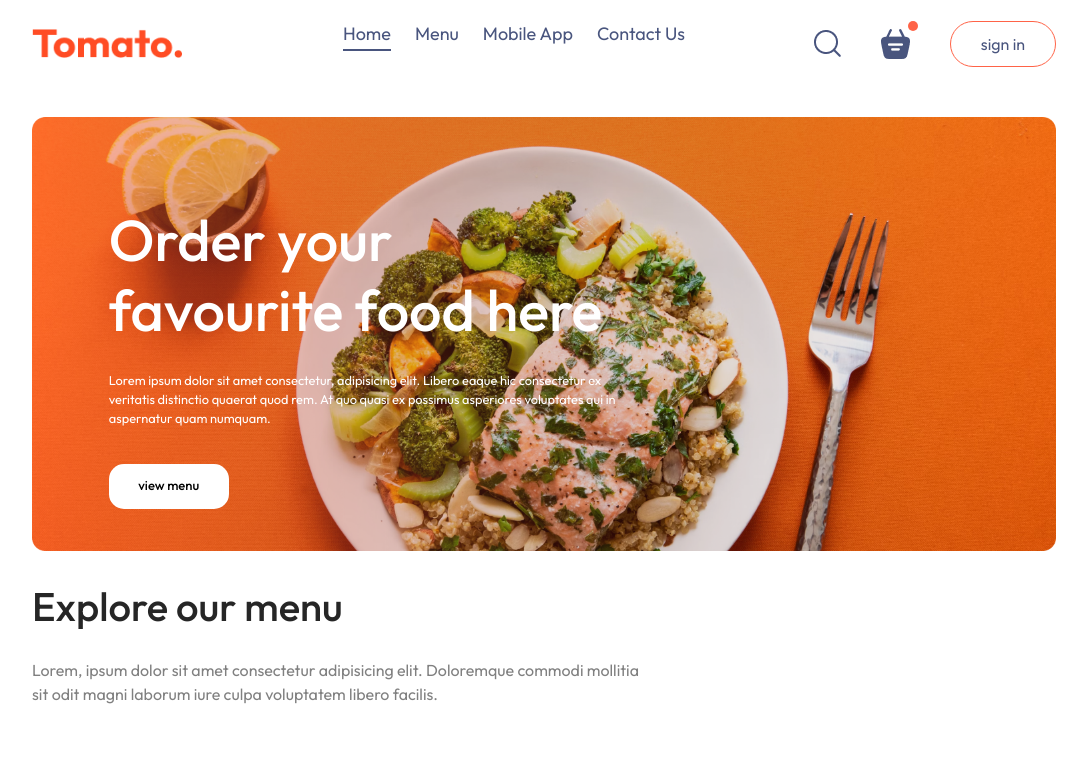
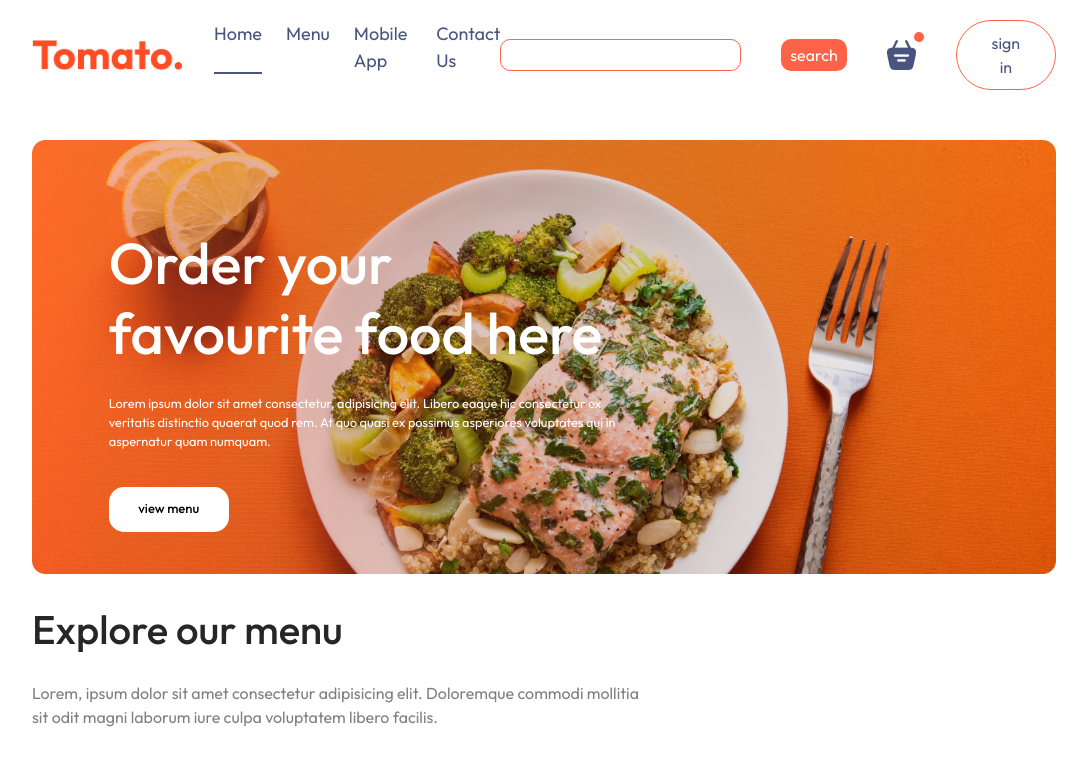
Before and after one commit to DakshChawla12/Food_Delivery_App, a React (Vite) app: page / in a window 1280 px wide. Shown: the top 760 px of the page, without its empty margins (96-1183 px from the left). Built offline with nearby package versions, Linux system fonts and the light colour scheme.

Commit message:
added search bar functionality

```diff
--- a/src/components/NavBar/NavBar.jsx
+++ b/src/components/NavBar/NavBar.jsx
@@ -1,11 +1,19 @@
-import React, { useState } from 'react';
+import React, { useContext, useRef, useState } from 'react';
 import "./Navbar.css";
 import {assets} from '../../assets/assets';
 import {Link} from 'react-router-dom';
+import { StoreContext } from '../../context/StoreContext';
 
 const NavBar = ({setShowLogin}) => {
 
     const [menu,setMenu] = useState("home");
+    const itemName = useRef(null);
+
+    const {search} = useContext(StoreContext);
+    const handleSearch = () =>{
+        search(itemName.current.value);
+        itemName.current.value = '';
+    }
 
     return (
         <div className='navBar'>
@@ -20,12 +28,13 @@ const NavBar = ({setShowLogin}) => {
             </ul>
 
             <div className="navbar-right">
-                <img src={assets.search_icon} alt="" />
+                <input type="text" className='search-box' ref={itemName}/>
+                <button className='search-btn' onClick={handleSearch}>search</button>
                 <div className="navbar-search-icon">
                     <Link to='/cart'><img src={assets.basket_icon} alt="" /></Link>
                     <div className='dot'></div>
                 </div>
-                <button onClick={()=>setShowLogin(true)}>sign in</button>
+                <button className='sign-in-btn' onClick={()=>setShowLogin(true)}>sign in</button>
             </div>
 
         </div>
--- a/src/components/NavBar/Navbar.css
+++ b/src/components/NavBar/Navbar.css
@@ -23,7 +23,7 @@
     gap: 40px;
 }
 
-.navBar button{
+.navBar .sign-in-btn{
     background: transparent;
     font-size: 16px;
     color:#49557e;
@@ -34,8 +34,22 @@
     transition: 0.3s;
 }
 
-.navBar button:hover{
+.navBar .sign-in-btn:hover{
     background-color: #fff4f2;
+}
+
+.navBar .search-btn{
+    border: none;
+    border-radius: 10px;
+    height: 2rem;
+    width: 4.7rem;
+    color: white;
+    background-color: tomato;
+    transition: 0.5s;
+}
+
+.navBar .search-btn:hover{
+    transform: scale(1.1);
 }
 
 .navBar .active{
@@ -60,6 +74,16 @@
     right: -8px;
 }
 
+.search-box{
+    height: 2rem;
+    border: 1px solid tomato;
+    border-radius: 10px;
+    outline: none;
+    padding: 5px;
+    color: #49557e;
+    font-size: medium;
+}
+
 @media (max-width:1050px){
     .navbar .logo{
         width: 140px;
@@ -76,6 +100,9 @@
     }
     .navbar-right button{
         padding: 8px 25px;
+    }
+    .search-box , .search-btn{
+        display: none;
     }
 }
 
--- a/src/context/StoreContext.jsx
+++ b/src/context/StoreContext.jsx
@@ -7,6 +7,7 @@ const StoreContextProvider = ({ children }) => {
 
     const [cartItems, setCartItems] = useState({});
     const [filteredItems, setFilteredItems] = useState(food_list);
+    // const [searchQuery,setSearchQuery] = useState('');
 
     const addToCart = (itemId) => {
         if (!cartItems[itemId]) {
@@ -50,8 +51,19 @@ const StoreContextProvider = ({ children }) => {
         setFilteredItems(food_list);
     }
 
+    const search = (itemName) =>{
+        let filtered;
+        if(itemName === ''){
+            filtered = food_list;
+        }
+        else{
+            filtered = food_list.filter((item) => item.name.toLowerCase() === itemName.toLowerCase());
+        }
+        setFilteredItems(filtered);
+    }
+
     const contextValue = {
-        food_list, cartItems, setCartItems, addToCart, removeFromCart, getCartTotal, filterItems, filteredItems, clearFilter
+        food_list, cartItems, setCartItems, addToCart, removeFromCart, getCartTotal, filterItems, filteredItems, clearFilter, search
     }
 
 
```
